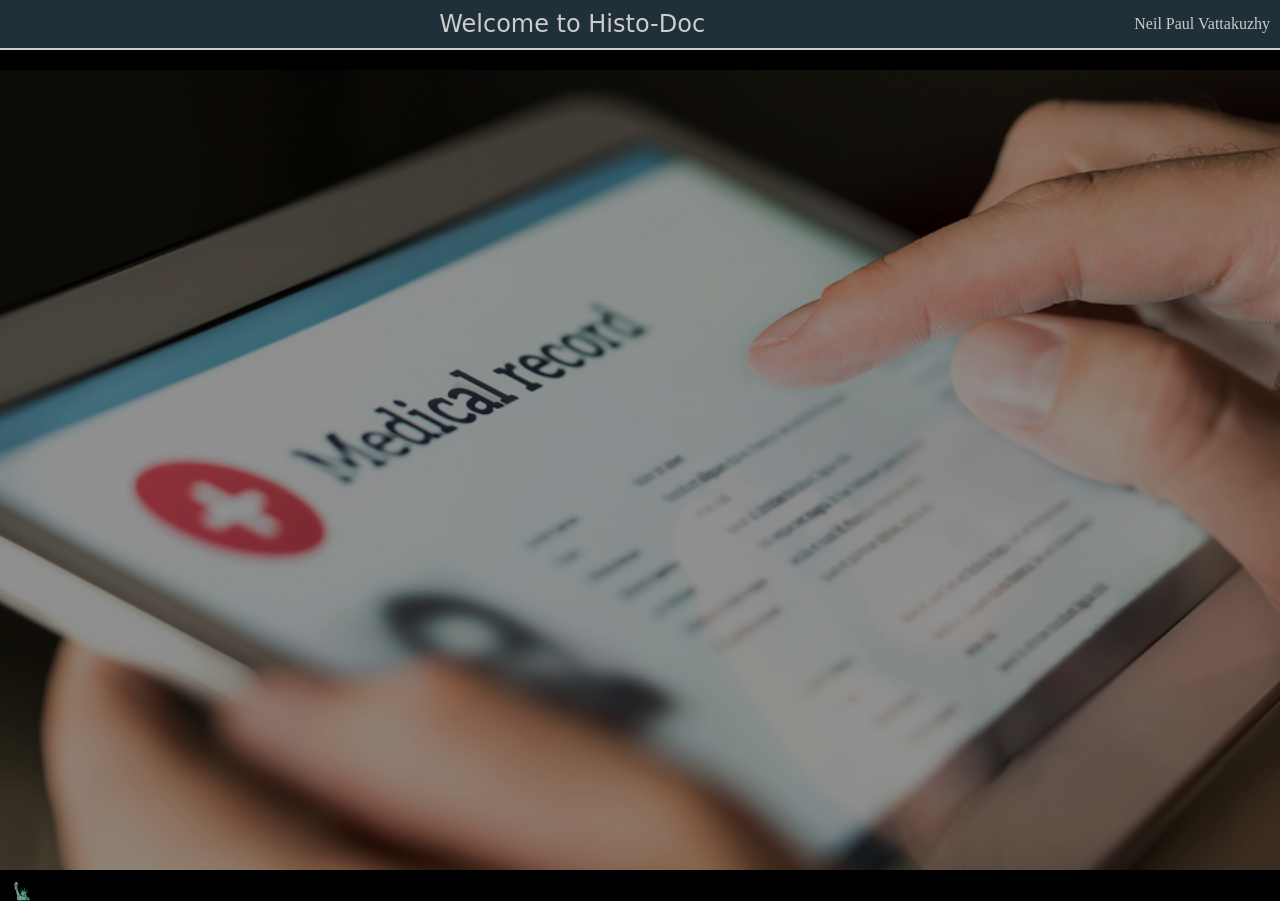
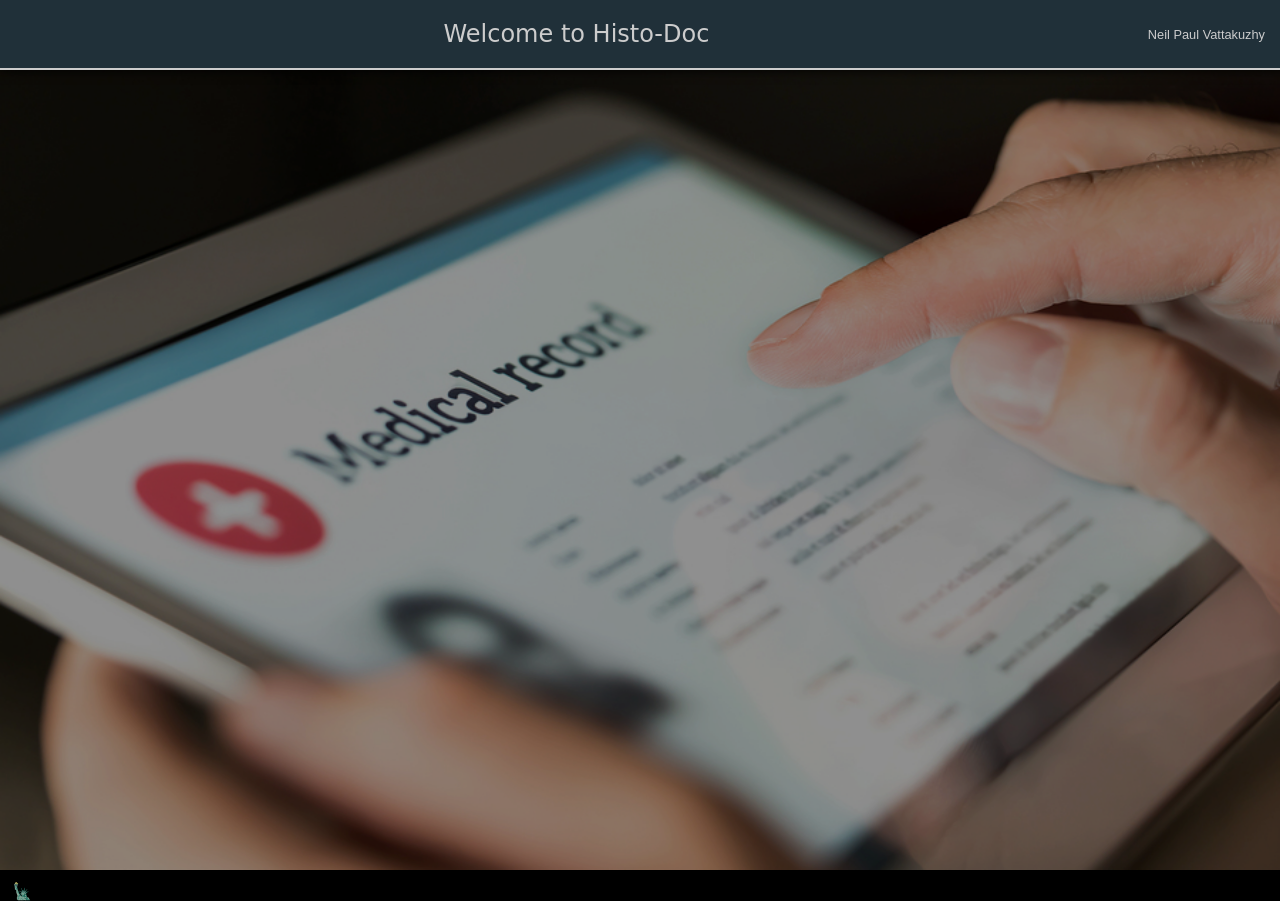
Before and after one commit to Neil-Paul-Vattakuzhy/Design-Project-sem-4, a plain HTML site: page home.html in a window 1280 px wide. Drawn offline with Linux system fonts and the light colour scheme.

Commit message:
home 1.0

```diff
--- a/home.css
+++ b/home.css
@@ -31,6 +31,7 @@ nav {
 .navtitle {
     font-size: 1.5rem;
     font-family: cursive;
+    padding: 10px;
 }
 .bgimg {
     margin-top: 70px;
@@ -43,3 +44,17 @@ nav {
 .username{
     padding-right: 20px;
 }
+.adminbtn{
+        padding: 5px;
+        background-color: transparent;
+        border: none;
+        transition: .1s;
+        font-size: 0.8rem;
+        color: white;
+    }
+
+    .adminbtn:hover {
+        background-color: white;
+        border-radius: 18px;
+        color: rgb(40, 60, 72);
+    }
--- a/home.html
+++ b/home.html
@@ -5,7 +5,7 @@
     <meta charset="UTF-8">
     <meta http-equiv="X-UA-Compatible" content="IE=edge">
     <meta name="viewport" content="width=device-width, initial-scale=1.0">
-    <title>Histo-Doc</title>
+    <title>Histo-Doc Home</title>
     <link rel="stylesheet" href="home.css">
 </head>
 
@@ -17,7 +17,9 @@
         <div class="navtitle">
             Welcome to Histo-Doc
         </div>
-        <div class="username"> Neil Paul Vattakuzhy</div>
+        <div class="username">
+            <button class="adminbtn">Neil Paul Vattakuzhy</button>
+        </div>
 
 
 
```
Also changed, not shown: Index.html (+1 -1 lines).
